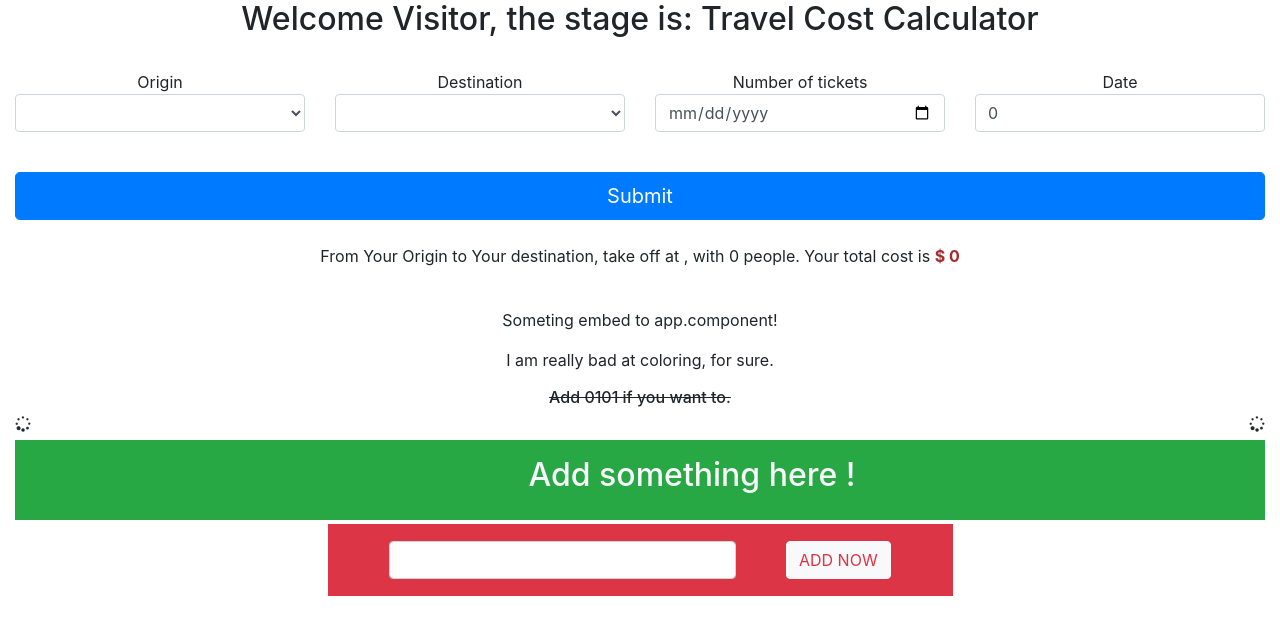
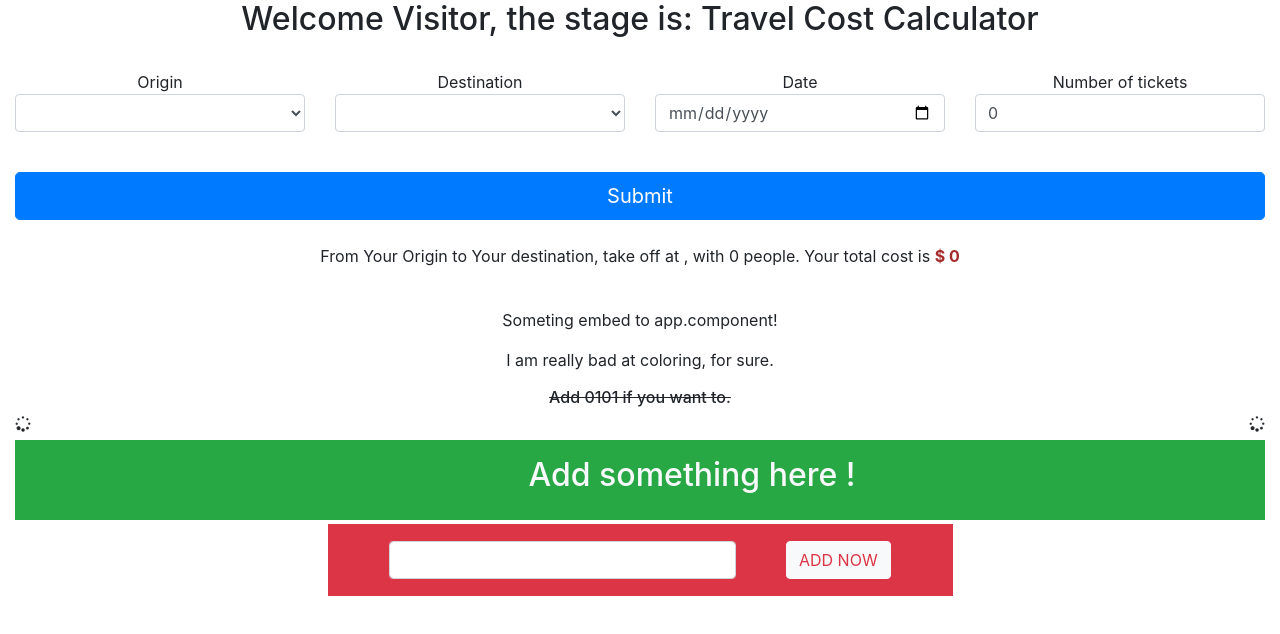
Before and after one commit to cj3699xiao/CSC-436, an Angular app: page / in a window 1280 px wide. Shown: the top 634 px of the page. Built offline with nearby package versions, Linux system fonts and the light colour scheme.

Commit message:
fix text problem

```diff
--- a/src/app/app.component.html
+++ b/src/app/app.component.html
@@ -36,10 +36,10 @@
     <option value = "OMG"> OMG </option>
   </select>
   </div>
-  <div class = "col">Number of tickets
+  <div class = "col">Date
    <input class = "form-control" id = "date" type = "date" [(ngModel)] = "date" name = "date">
   </div>
-   <div class = "col">Date
+   <div class = "col">Number of tickets
    <input class = "form-control" id = "travelers" type = "number" [(ngModel)] = "travelers" name = "travelers">
   </div>
   </div>
```
